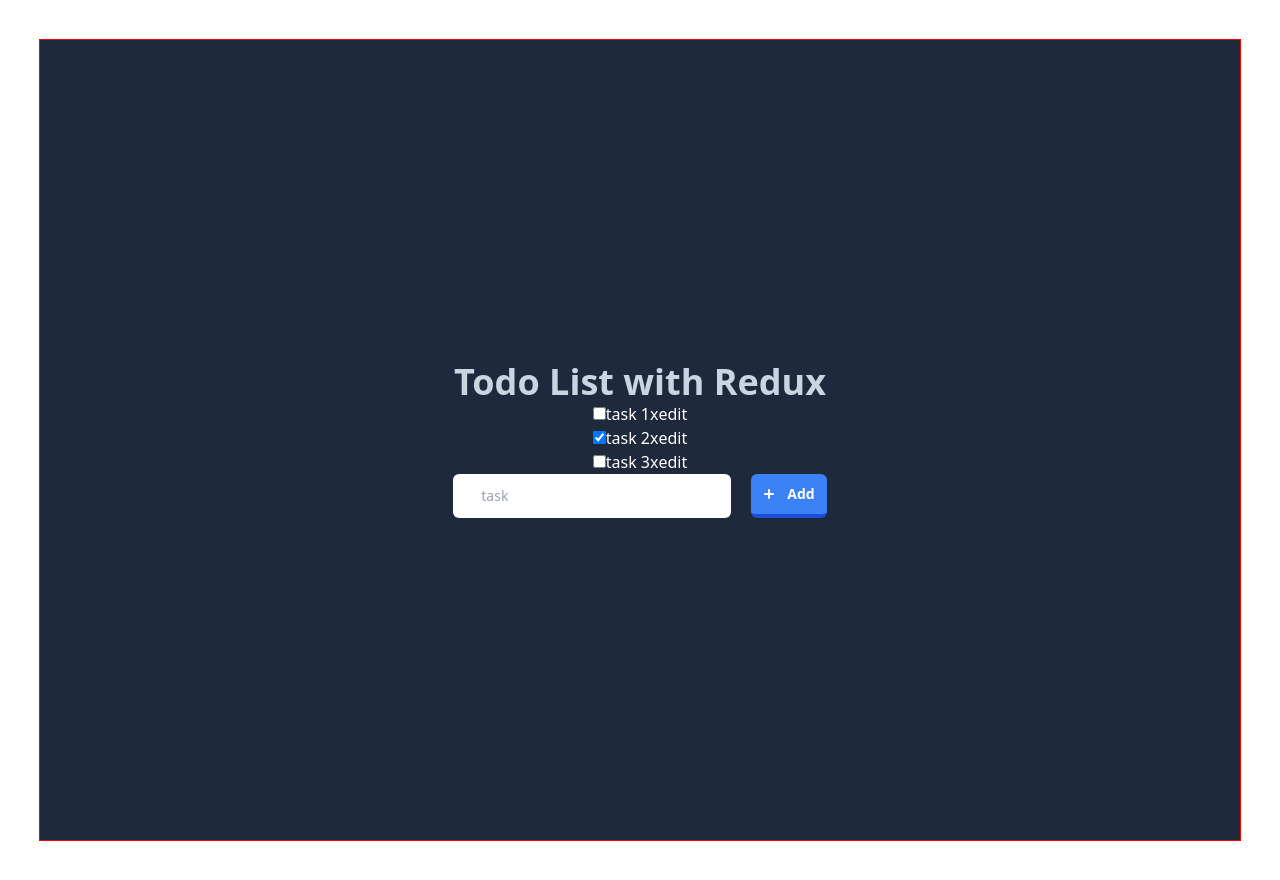
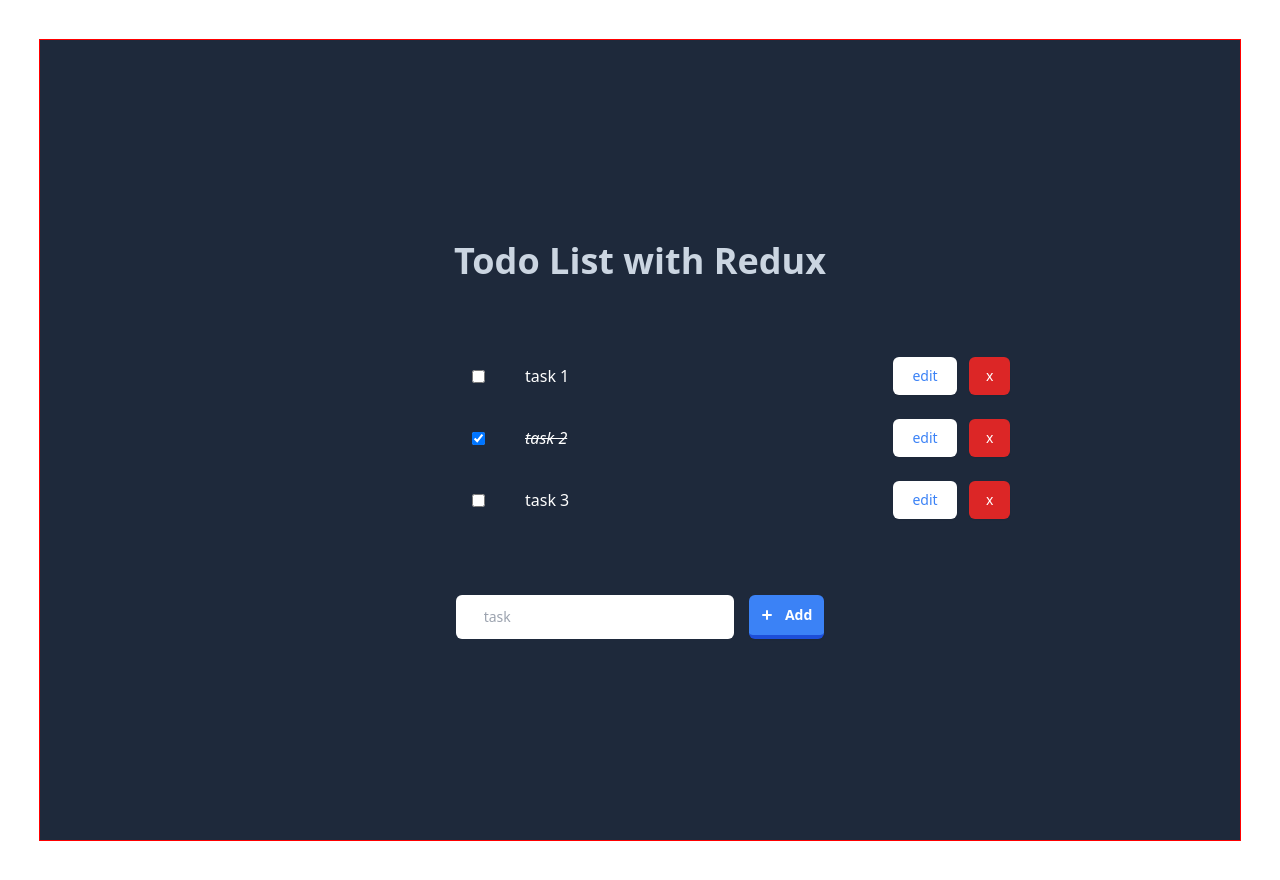
Before and after one commit to Celdama/redux-todo-app, a React (Create React App) app: page / in a window 1280 px wide. Built offline with nearby package versions, Linux system fonts and the light colour scheme.

Commit message:
src: added lot of style with tailwind

```diff
--- a/src/App.js
+++ b/src/App.js
@@ -5,7 +5,7 @@
 function App() {
   return (
     <Container className='App'>
-      <h1 className='font-semibold text-4xl text-slate-300'>
+      <h1 className='font-semibold text-4xl text-slate-300 mb-16'>
         Todo List with Redux
       </h1>
       <TodoListStore />
--- a/src/Components/AddTodoForm/addTodoForm.tw.js
+++ b/src/Components/AddTodoForm/addTodoForm.tw.js
@@ -2,13 +2,15 @@
 
 export const Form = tw.form`
   flex
-  gap-5
+  mt-16
+  justify-around
 `;
 
 export const Input = tw.input`
   rounded-md
   sm:text-sm
   pr-12
+  text-black
   pl-7
 `;
 
--- a/src/Components/TodoItem/index.js
+++ b/src/Components/TodoItem/index.js
@@ -1,5 +1,6 @@
 import React, { useState } from 'react';
 
+import { DeleteBtn, EditBtn, SaveBtn } from './todoItem.tw';
 const TodoItem = ({ todo, onToggle, handleDeleteTodo, handleEditTodo }) => {
   const [editing, setEditing] = useState(false);
   const [newTitle, setNewTitle] = useState('');
@@ -29,26 +30,48 @@
   const { completed, title } = todo;
 
   return (
-    <li>
+    <li className='flex w-full justify-between px-4 sm:px-6 py-3'>
+      <div className='flex items-center'>
         <input
+          className='mr-3'
           type='checkbox'
           checked={completed}
+          disabled={editing}
           onChange={() => onToggle(todo)}
         />
         {editing ? (
-        <form onSubmit={(e) => saveNewTodo(todo, e)}>
-          <input type='text' value={newTitle} onChange={handleNewTodoTitle} />
+          <form className='block' onSubmit={(e) => saveNewTodo(todo, e)}>
+            <input
+              className='text-black pr-12 pl-7 w-96'
+              type='text'
+              value={newTitle}
+              onChange={handleNewTodoTitle}
+            />
           </form>
         ) : (
-        <label htmlFor=''>{title}</label>
+          <label
+            className={
+              completed
+                ? 'line-through italic pr-12 pl-7 w-96'
+                : 'pr-12 pl-7 w-96'
+            }
+            htmlFor=''
+          >
+            {title}
+          </label>
         )}
-      <button onClick={() => handleDeleteTodo(todo)}>x</button>
+      </div>
+      <div className='flex'>
         {editing ? (
           // <button onClick={(e) => saveNewTodo(todo, e)}>save</button>
-        <button onClick={(e) => saveNewTodo(todo, e)}>save</button>
+          <SaveBtn onClick={(e) => saveNewTodo(todo, e)}>save</SaveBtn>
         ) : (
-        <button onClick={() => editTodo(todo)}>edit</button>
+          <EditBtn disabled={completed} onClick={() => editTodo(todo)}>
+            edit
+          </EditBtn>
         )}
+        <DeleteBtn onClick={() => handleDeleteTodo(todo)}>x</DeleteBtn>
+      </div>
     </li>
   );
 };
--- /dev/null
+++ b/src/Components/TodoItem/todoItem.tw.js
@@ -0,0 +1,42 @@
+import tw from 'tailwind-styled-components';
+
+export const DeleteBtn = tw.button`
+  bg-red-600
+  px-4
+  py-2
+  text-base
+  font-medium
+  shadow-sm
+  border-transparent
+  border
+  rounded-md
+  text-white
+  hover:bg-red-700
+  focus:outline-none
+  focus:ring-offset-2
+  focus:ring-red-500
+  ml-3
+  sm:w-auto
+  sm:text-sm
+`;
+
+export const EditBtn = tw.button`
+bg-white
+  px-4
+  py-2
+  text-base
+  shadow-sm
+  border-transparent
+  border
+  rounded-md
+  text-blue-500
+  font-medium
+  hover:bg-indigo-50
+  focus:outline-none
+  focus:ring-offset-2
+  sm:ml-3
+  sm:text-sm
+  w-16
+`;
+
+export const SaveBtn = tw(EditBtn)``;
--- a/src/Components/TodoList/index.js
+++ b/src/Components/TodoList/index.js
@@ -17,7 +17,7 @@
   handleEditTodo,
 }) => {
   return (
-    <ul>
+    <ul className='w-full'>
       {todos.map((todo) => {
         return (
           <TodoItem
@@ -66,7 +66,7 @@
   );
 
   return (
-    <>
+    <div className='w-96'>
       <TodoList
         todos={todos}
         onToggle={onToggle}
@@ -74,6 +74,6 @@
         handleEditTodo={handleEditTodo}
       />
       <AddTodoForm addTodo={addTodo} />
-    </>
+    </div>
   );
 };
```
Lines whose indentation alone changed are shown as unchanged.
